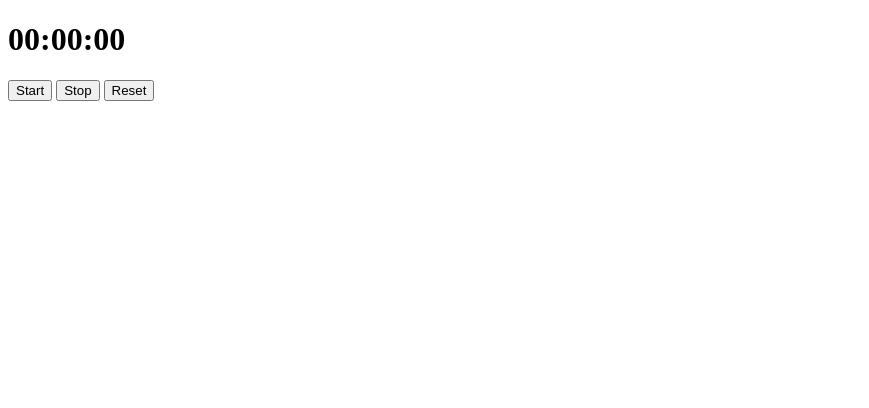
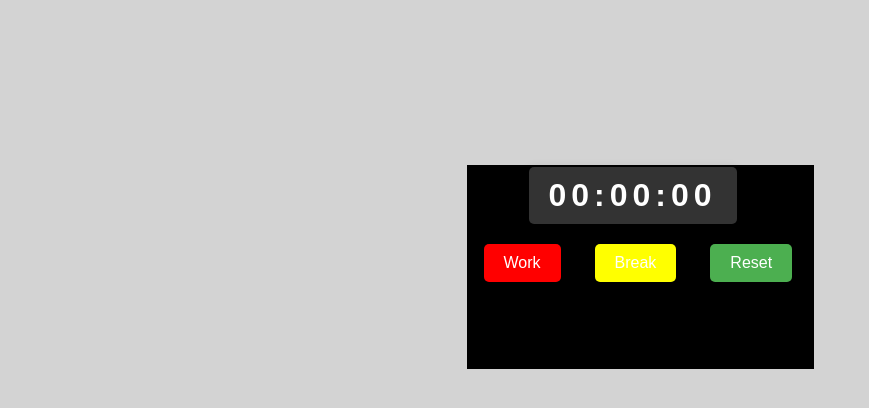
Before and after one commit to AbubakarAmin/stopwatch, a plain HTML site: page index.html in a window 1280 px wide. Shown: the whole page, without its empty margins (0-869 px from the left). Drawn offline with Linux system fonts and the light colour scheme.

Commit message:
Update index.html

```diff
--- a/index.html
+++ b/index.html
@@ -3,18 +3,22 @@
 <head>
     <meta charset="UTF-8">
     <meta name="viewport" content="width=device-width, initial-scale=1.0">
+    <link rel="stylesheet" href="./style.css">
     <title>Document</title>
 </head>
 <body>
+    <div class="main">
+
+
  <div class="display">
-    <h1>00:00:00</h1>
-
+    <span>00:00:00</span>
  </div>
  <div class="controls">
-    <button class="start">Start</button>
-    <button class="stop">Stop</button>
-    <button class="reset"> Reset</button>
+    <button class="startk">Work</button>
+    <button class="stopk">Break</button>
+    <button class="resetk"> Reset</button>
  </div>
+</div>
     <script src="app.js"></script>
 </body>
 </html>
```
